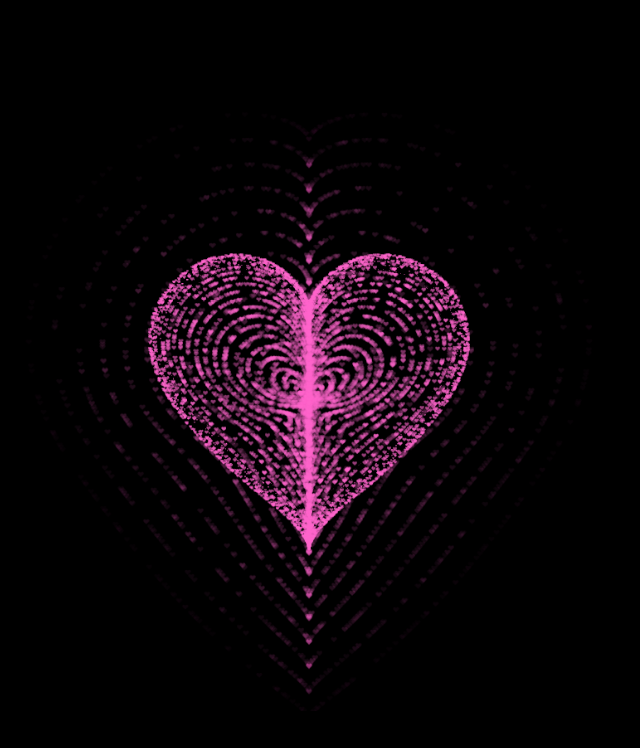
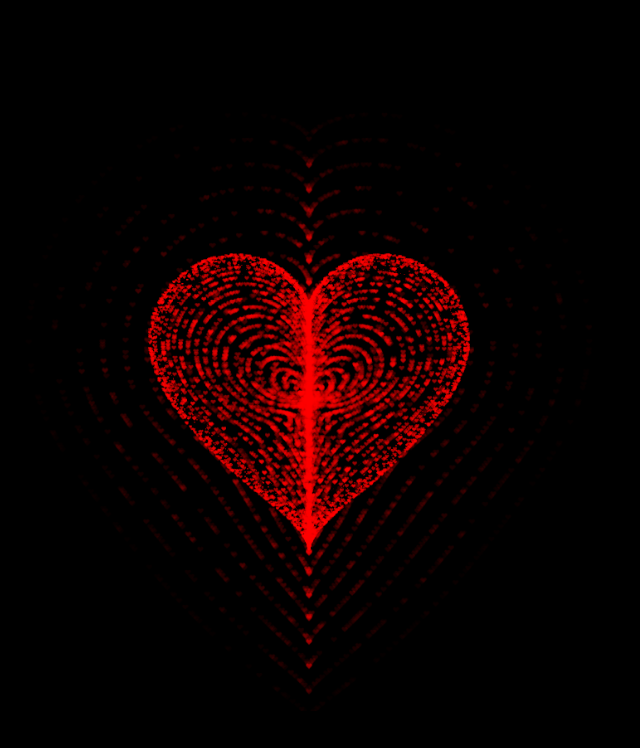
Before and after one commit to NNQBoss/trend-code-thu-khoa-ly, a plain HTML site: page index.html in a window 1280 px wide. Shown: the whole page, without its empty margins (331-971 px from the left). Drawn offline with Linux system fonts and the light colour scheme; animation ran at ten frames a second.

Commit message:
Update index.html

```diff
--- a/index.html
+++ b/index.html
@@ -235,7 +235,7 @@
         }
         context.closePath();
         // create the fill
-        context.fillStyle = '#FF66CC';
+        context.fillStyle = '#FF0000';
         context.fill();
         // create the image
         var image = new Image();
```
